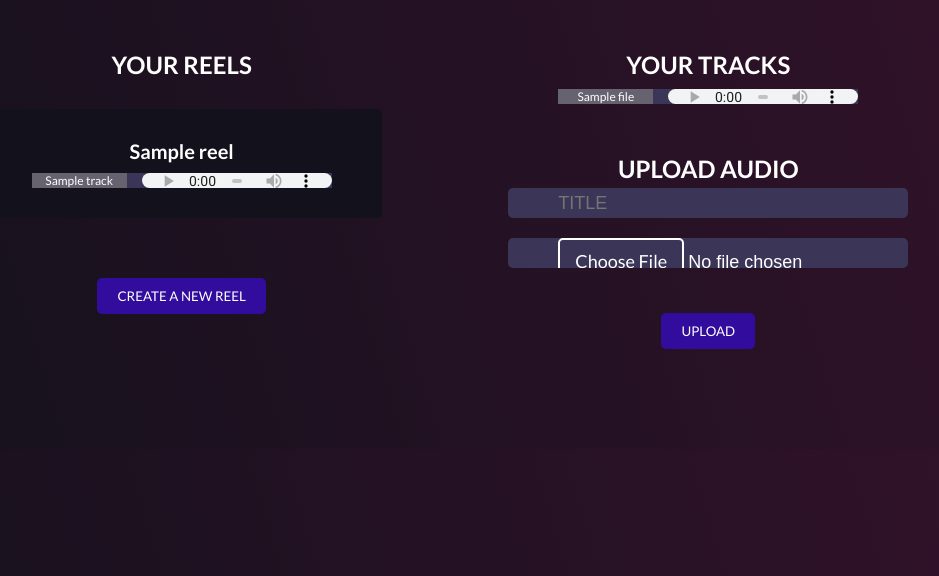
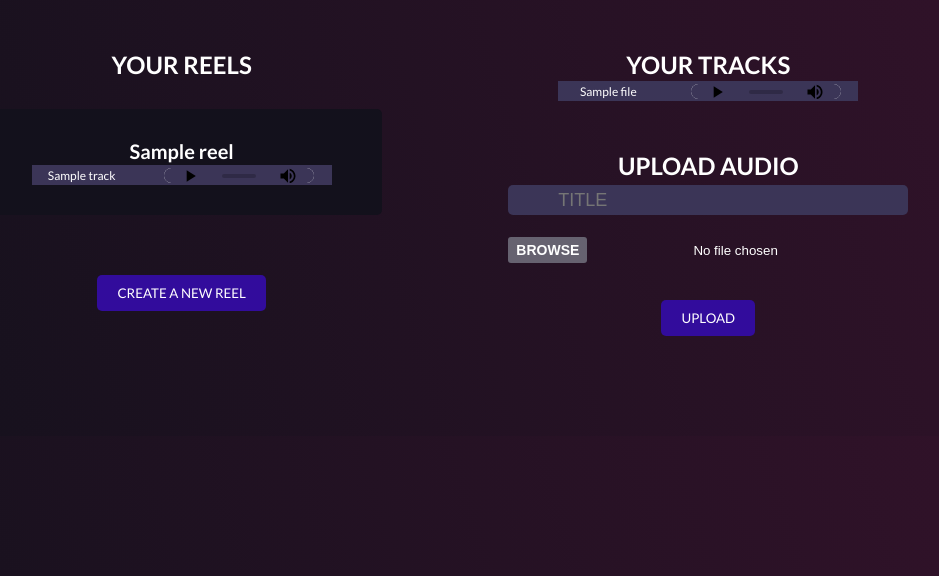
Before and after one commit to joshthecomposer/ReelShare, a Flask app: template flask_app/templates/dashboard.html in a window 1280 px wide. Shown: the part 78-654 px from the top of the page, without its empty margins (195-1134 px from the left). Run offline with Flask 2, Linux system fonts and the light colour scheme; the template is opened without the code that fills it: most values are stand-ins (such as "Sample title", 1, 10 or a date in 2020).

Commit message:
css styling

```diff
--- a/flask_app/controllers/users.py
+++ b/flask_app/controllers/users.py
@@ -25,6 +25,7 @@ def register():
         }
 
         user_id = user.User.save(data)
+        print('=============SAVED USER ID IS=====', user_id)
         session['user_id'] = user_id
         session['username'] = data['username']
         return redirect('/dashboard')
--- a/flask_app/static/css/custom/style.css
+++ b/flask_app/static/css/custom/style.css
@@ -64,10 +64,10 @@ nav {
     align-items: center;
     justify-content: center;
     gap: 1.5rem;
-    margin: 1rem 5rem 0 5rem;
+    margin: 2px 5rem 0 5rem;
     background-color:rgb(59, 53, 87);
     width: 300px;
-    height: 1.5rem;
+    height: 2rem;
 }
 
 .column {
@@ -136,6 +136,21 @@ nav h1 {
 
 .button-3:hover {
     background-color: #5130ac;
+    cursor: pointer;
+}
+
+.button-4 {
+    background-color: #666270;
+    color: white;
+    /* border: 2px solid white; */
+    padding: 1rem 2rem;
+    font-family: Lato;
+    border-radius: 5px;
+    margin-top: 1.5rem;
+}
+
+.button-4:hover {
+    background-color: #767579;
     cursor: pointer;
 }
 
@@ -276,12 +291,12 @@ li {
 
 .tiny-track {
     font-size: 1.2rem;
-    background-color: #666270;
+    /* background-color: #666270; */
     width: 10rem;
 }
 
 .tiny-audio-box {
-    width: 200px;
+    width: 150px;
     height: 1.5rem;
     margin: 0 auto;
 }
@@ -295,3 +310,60 @@ li {
 #blurry {
     filter: blur(30px);
 }
+
+
+/* audio controls */
+
+
+/* audio::-webkit-media-controls-panel
+audio::-webkit-media-controls-mute-button
+audio::-webkit-media-controls-play-button
+audio::-webkit-media-controls-timeline-container
+audio::-webkit-media-controls-current-time-display
+audio::-webkit-media-controls-time-remaining-display
+audio::-webkit-media-controls-timeline
+audio::-webkit-media-controls-volume-slider-container
+audio::-webkit-media-controls-volume-slider
+audio::-webkit-media-controls-seek-back-button
+audio::-webkit-media-controls-seek-forward-button
+audio::-webkit-media-controls-fullscreen-button
+audio::-webkit-media-controls-rewind-button
+audio::-webkit-media-controls-return-to-realtime-button
+audio::-webkit-media-controls-toggle-closed-captions-button */
+
+audio::-webkit-media-controls-panel {
+    background-color: rgb(59, 53, 87);
+}
+audio::-webkit-media-controls-current-time-display,
+audio::-webkit-media-controls-time-remaining-display {
+    display: none;
+}
+
+
+audio::-webkit-media-controls-mute-button,
+audio::-webkit-media-controls-play-button {
+    opacity: 1;
+}
+
+
+
+
+.custom-file-input::-webkit-file-upload-button {
+    visibility: hidden;
+}
+
+.custom-file-input {
+    display: inline-block;
+    justify-content: center;
+}
+.custom-file-input::before {
+    content: 'BROWSE';
+    background: #666270;
+    border-radius: 3px;
+    padding: 5px 8px;
+    outline: none;
+    white-space: nowrap;
+    cursor: pointer;
+    font-weight: 700;
+    font-size: 1.4rem;
+}
--- a/flask_app/static/script/script.js
+++ b/flask_app/static/script/script.js
@@ -3,7 +3,7 @@ let hideElement = document.getElementById('reel_creation');
 
 $(document).ready(function () {
     $("ul.sortable").sortable({
-        update: function(event, ui) {
+        update: function (event, ui) {
             item_order = updateOrder();
             console.log("Item order is: ", item_order);
             order_string = 'order=' + item_order;
@@ -18,7 +18,11 @@ $(document).ready(function () {
                 }
             })
         }
+    })
+    $(document).ajaxSuccess(function () {
+        setInterval('location.reload()', 1000);
     });
+});
 
     $( function() {
         $(".draggable").draggable({
@@ -42,12 +46,12 @@ $(document).ready(function () {
                     cache: false,
                     success: function (data) {
                         $("#test").html(data);
+                        window.location.reload();
                     }
                 })
                 }
         });
     });
-});
 
 function updateOrder() {
     var item_order = new Array();
@@ -76,6 +80,7 @@ async function revealReelCreation() {
             url: "/reveal_reel_creation_box",
             cache: false,
             success: function (data) {
+                window.location.reload();
             }
         })
         return false;
@@ -111,12 +116,8 @@ async function hideReelCreation() {
             url: "/reveal_reel_creation_box",
             cache: false,
             success: function (data) {
+                window.location.reload();
             }
         })
         return false;
 }
-
-
-$(document).ajaxSuccess(function () {
-    window.location.reload();
-});
--- a/flask_app/templates/dashboard.html
+++ b/flask_app/templates/dashboard.html
@@ -32,7 +32,7 @@
                             <input class="form-control" type="text" name="name">
                                 <button type="submit" class="button-3">CREATE</button>
                             <div>
-                                <button id="revealReelCreationButton" class="button-3" onclick="hideReelCreation()">BACK</button>
+                                <button id="revealReelCreationButton" class="button-4" onclick="hideReelCreation()">BACK</button>
                             </div>
                         </form>
                     </div>
@@ -51,7 +51,7 @@
                                                     {%for t in r.tracks%}
                                                     <li class="tiny-container">
                                                             <p class="tiny-track">{{t.title}}</p>
-                                                                <audio class="tiny-audio-box" controls src="{{ url_for('static', filename=t.path) }}"><audio>
+                                                                <audio class="tiny-audio-box" src="{{ url_for('static', filename=t.path) }}" controlsList="noplaybackrate nodownload"><audio>
                                                     </li>
                                                     {%endfor%}
                                                 </ul>
@@ -65,7 +65,7 @@
                             {%for f in all_files%}
                             <li id="{{f.id}}" class="tiny-container draggable">
                                         <p class="tiny-track">{{f.title}}</p>
-                                        <audio class="tiny-audio-box" controls src="{{ url_for('static', filename=f.path) }}"></audio>
+                                        <audio class="tiny-audio-box" src="{{ url_for('static', filename=f.path) }}" controlsList="noplaybackrate nodownload"></audio>
                             </li>
                             {%endfor%}
                             </ul>
@@ -87,7 +87,7 @@
                                                     {%for t in r.tracks%}
                                                     <li class="tiny-container">
                                                             <p class="tiny-track">{{t.title}}</p>
-                                                                <audio class="tiny-audio-box" controls src="{{ url_for('static', filename=t.path) }}"><audio>
+                                                                <audio class="tiny-audio-box" controls src="{{ url_for('static', filename=t.path) }}" controlsList="noplaybackrate nodownload"><audio>
                                                     </li>
                                                     {%endfor%}
                                                 </ul>
@@ -101,16 +101,16 @@
                             {%for f in all_files%}
                             <li id="{{f.id}}" class="tiny-container draggable">
                                         <p class="tiny-track">{{f.title}}</p>
-                                        <audio class="tiny-audio-box" controls src="{{ url_for('static', filename=f.path) }}"></audio>
+                                        <audio class="tiny-audio-box" controls src="{{ url_for('static', filename=f.path) }}" controlsList="noplaybackrate nodownload"></audio>
                             </li>
                             {%endfor%}
                             </ul>
                             <div class="d-container">
-                                <div class="form-group">
+                                <div class="form-group upload">
                                     <h2>UPLOAD AUDIO</h2>
                                     <form method=post enctype=multipart/form-data>
                                         <input class="d-form-control" type="text" name="title" placeholder="TITLE">
-                                        <input class="d-form-control" type=file name=file>
+                                        <input class="custom-file-input" type=file name=file>
                                         <div>
                                             <button type="submit" class="button-3">UPLOAD</button>
                                         </div>
--- a/flask_app/templates/landing.html
+++ b/flask_app/templates/landing.html
@@ -29,6 +29,7 @@
                             Soundflask is your tool for organizing and designing audio reels to send to clients. We offer user customizablity per-reel and tracking of client listening patterns so you can perfect your that first impression and win over clients.
                         </p>
                     </div>
+                    <!-- TODO: add anchor around button that goes to signs up -->
                     <button class="button-2">TRY IT OUT NOW</button>
                 </div>
             </div>
```
